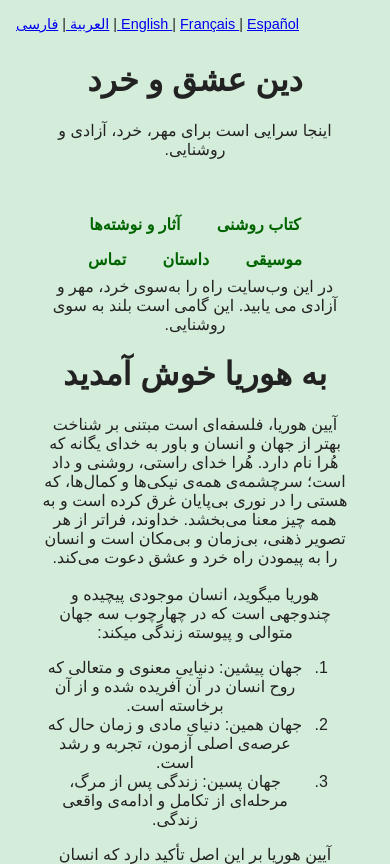
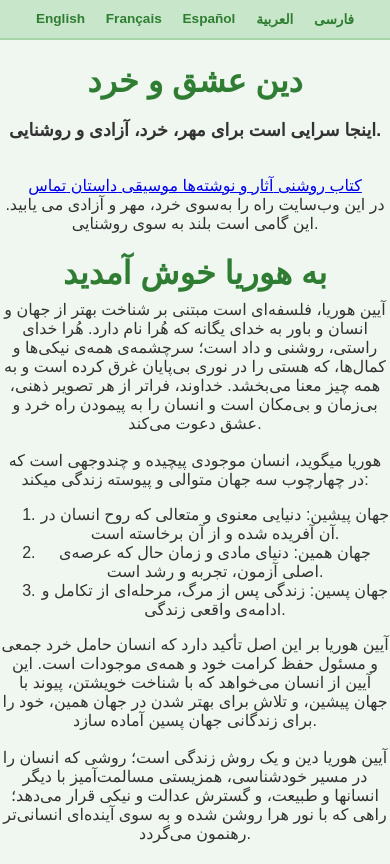
Before and after one commit to celianor/Hora, a plain HTML site: page index.fa.html in a window 390 px wide. Shown: the top 864 px of the page. Drawn offline with Linux system fonts and the light colour scheme.

Commit message:
Update index.fa.html

```diff
--- a/index.fa.html
+++ b/index.fa.html
@@ -1,76 +1,110 @@
 <!DOCTYPE html>
-<html dir="rtl" lang="fa">
+<html lang="en">
 <head>
-  <meta charset="utf-8"/>
-  <title>
-   Horia
-  </title>
-  <meta content="width=device-width, initial-scale=1.0" name="viewport"/>
+  <meta charset="UTF-8" />
+  <title>Hora - Home</title>
+  <meta name="viewport" content="width=device-width, initial-scale=1" />
   <style>
     body {
-    font-family: sans-serif;
-    background-color: #d4edda;
-    padding: 2rem;
+      font-family: Arial, sans-serif;
+      background-color: #f0f7f0;
+      margin: 0;
+      padding: 0;
+      color: #333;
       text-align: center;
-    color: #222;
     }
-  .lang-menu {
-    position: absolute;
-    top: 1rem;
-    left: 1rem;
-    font-size: 0.9rem;
+    .lang-bar {
+      background-color: #c8e6c9;
+      padding: 0.5rem 0;
+      display: flex;
+      justify-content: center;
+      gap: 1rem;
+      position: sticky;
+      top: 0;
+      z-index: 1000;
+      border-bottom: 2px solid #a5d6a7;
+      overflow-x: auto;
+      -webkit-overflow-scrolling: touch;
     }
-  nav {
-    margin-top: 3rem;
+    .lang-bar a {
+      color: #2e7d32;
+      text-decoration: none;
+      font-weight: 600;
+      padding: 0.3rem 0.6rem;
+      border-radius: 4px;
+      white-space: nowrap;
+      transition: color 0.3s ease;
+      font-size: 1rem;
     }
-  nav a {
-    display: inline-block;
-    margin: 0.5rem 1rem;
+    .lang-bar a:hover {
+      color: #1b5e20;
+    }
+    @media (max-width: 480px) {
+      .lang-bar {
+        gap: 0.5rem;
+      }
+      .lang-bar a {
+        font-size: 0.85rem;
+        padding: 0.2rem 0.4rem;
+      }
+    }
+    main {
+      margin: 2rem 1rem;
+      max-width: 800px;
+      margin-left: auto;
+      margin-right: auto;
+      color: #4a7d4a;
+    }
+    h1 {
+      color: #2e7d32;
+      margin-bottom: 0.5rem;
+    }
+    p {
+      font-weight: 600;
+      font-size: 1.1rem;
+      line-height: 1.5;
+      margin-bottom: 2rem;
+    }
+    .main-menu {
+      display: flex;
+      flex-wrap: wrap;
+      justify-content: center;
+      gap: 1rem;
+    }
+    .main-menu a {
+      background-color: #a5d6a7;
+      color: #1b5e20;
       text-decoration: none;
-    color: #006400;
-    font-weight: bold;
+      padding: 1rem 2rem;
+      border-radius: 8px;
+      font-weight: 700;
+      font-size: 1.1rem;
+      box-shadow: 0 3px 6px rgba(0,0,0,0.1);
+      transition: background-color 0.3s ease;
+      min-width: 140px;
     }
-
-.language-menu a {
-  display: inline-block;
-  margin: 0 0.3rem;
-  padding: 0.3rem 0.6rem;
-  background-color: rgba(255, 255, 255, 0.6);
-  color: #333;
-  border: 1px solid #aaa;
-  border-radius: 6px;
-  text-decoration: none;
-  font-weight: bold;
-  font-size: 0.9rem;
-  transition: background-color 0.3s;
+    .main-menu a:hover {
+      background-color: #81c784;
+      color: #145214;
     }
-.language-menu a:hover {
-  background-color: rgba(255, 255, 255, 0.9);
+    @media (max-width: 480px) {
+      .main-menu a {
+        font-size: 1rem;
+        padding: 0.8rem 1.5rem;
+        min-width: 120px;
+      }
     }
   </style>
 </head>
 <body>
-  <div class="lang-menu">
-   <a href="index.en.html">
-    English
-   </a>
-   |
-   <a href="index.fr.html">
-    Français
-   </a>
-   |
-   <a href="index.es.html">
-    Español
-   </a>
-   |
-   <a href="index.ar.html">
-    العربية
-   </a>
-   |
-   <a href="index.fa.html">
-    فارسی
-   </a>
-  </div>
+
+  <nav class="lang-bar">
+    <a href="index.en.html">English</a>
+    <a href="index.fr.html">Français</a>
+    <a href="index.es.html">Español</a>
+    <a href="index.ar.html">العربية</a>
+    <a href="index.fa.html">فارسی</a>
+  </nav>
   <h1>
   دین عشق و خرد
   </h1>
```
Lines whose indentation alone changed are shown as unchanged.
